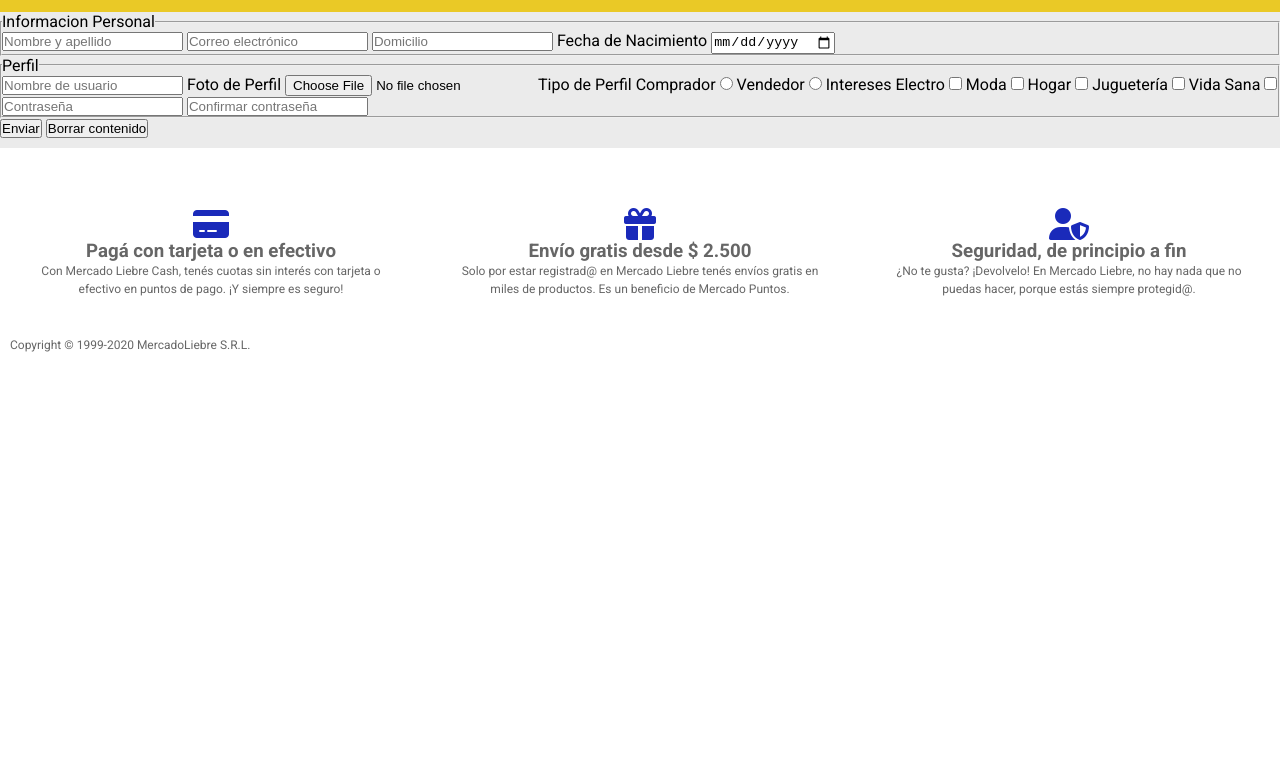
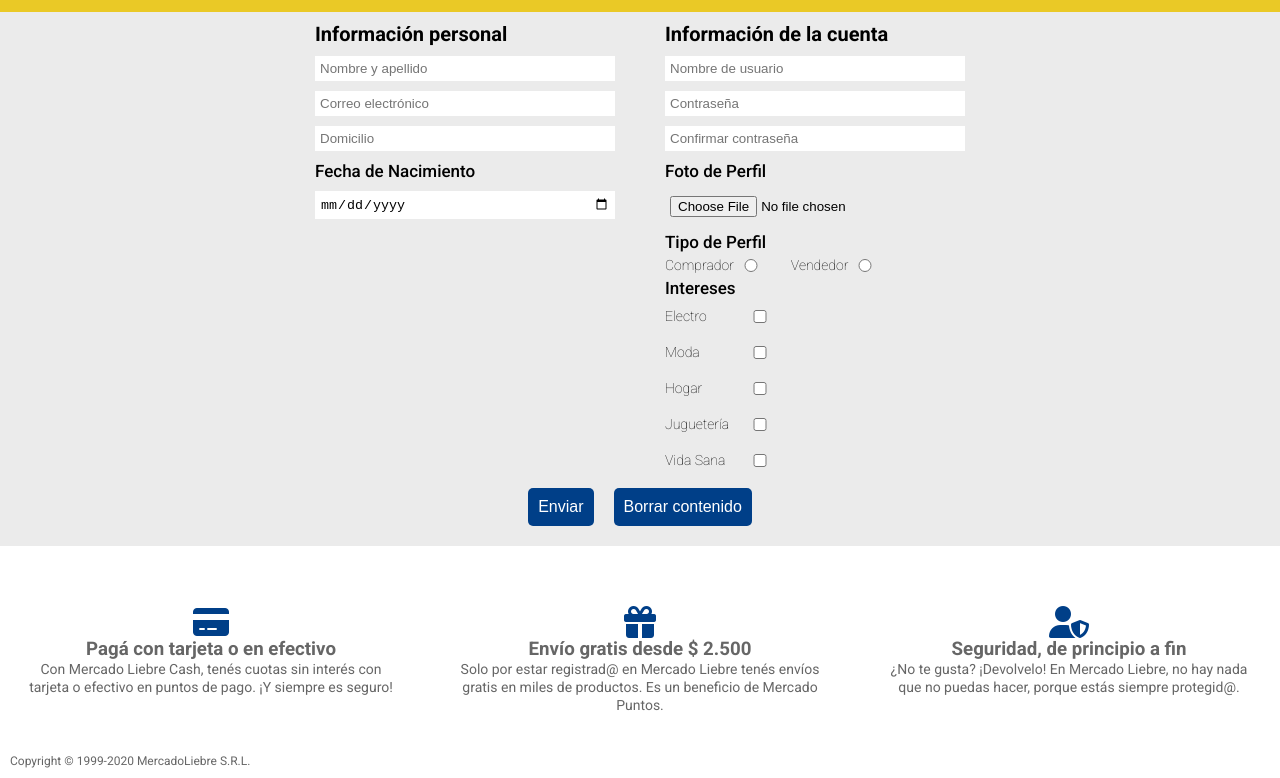
Before and after one commit to httpini/MercadoLiebre, a website: page source/views/register.html in a window 1280 px wide. Shown: the part 117-895 px from the top of the page. Before the commit the page ends 800 px from the top, so only its background shows below. Drawn offline with Linux system fonts and the light colour scheme.

Commit message:
Se agregaron los ultimos estilos a formularios

```diff
--- a/barra de busqueda.txt
+++ /dev/null
@@ -1,6 +0,0 @@
-<form>
-<fieldset>
-<input >
-<button>
-</fieldset>
-</form>
--- a/public/css/fonts.css
+++ b/public/css/fonts.css
@@ -75,7 +75,7 @@ form.search-bar{
 .burger-button{
     text-align: center;
     color: rgb(255,255,255);
-    background-color:#03264C;
+    background-color:#003f88;
     font-size: 16px;
     max-width: 50px;
     padding: 12px 0;
@@ -364,7 +364,7 @@ footer section{
 
 
 footer section i{
-    color:#1A2ABA;
+    color:#003f88;
     font-size: 2em;
     line-height:10px;
 }
@@ -413,4 +413,7 @@ footer section p{
     footer p{
         flex-basis: 100vw
     }
+    footer section p{
+        font-size:14px
+    }
 }
--- a/public/css/login.css
+++ b/public/css/login.css
@@ -0,0 +1,47 @@
+main{
+    display: block;
+    background-color:  #ebebeb
+}
+main form {
+    display:block;
+    padding: 20px 50px;
+    margin: auto;
+    background-color:  #ebebeb
+}
+main form fieldset{
+    display:block;
+    border: none
+}
+main form fieldset input{
+    display:block;
+    width: 100%;
+    border: none;
+    margin-bottom:20px;
+    padding: 10px 0;
+    border-radius: 5px;
+}
+main form fieldset button{
+    padding: 10px;
+    width: 100%;
+    border-radius: 5px;
+    border: none;
+
+    background-color: #003f88
+}
+main form fieldset button a{
+    color: #fff;
+    font-size: 16px;
+    text-decoration: none;
+}
+
+@media (min-width:768px){
+    main form {
+        width: 500px
+    }
+}
+
+@media (min-width:1024px){
+    main form {
+        width: 700px
+    }
+}
--- a/public/css/register.css
+++ b/public/css/register.css
@@ -0,0 +1,123 @@
+
+
+main{
+    display: block;
+    background-color:  #ebebeb
+}
+main form {
+    display:block;
+    padding:10px 0;
+    width: 95vw;
+    margin: auto
+}
+main form fieldset{
+    display:block;
+    border: none;
+    padding: 0px 20px 20px 20px
+}
+main form fieldset input{
+    display:block;
+    border: none;
+    margin:10px auto;
+    padding:5px;
+    width:100%
+}
+main form fieldset legend{
+    display:block;
+    font-size: 20px;
+    font-weight: 600
+
+}
+main form fieldset label{
+    display:block;
+    font-size: 17px;
+    font-weight:450
+}
+
+
+.perfil-abuelo{
+    display:flex;
+    justify-content:flex-start;
+    padding:5px 0;
+    gap:30px
+}
+
+
+.perfil-padre{
+
+    display: flex;
+    align-items: center;
+}
+.perfil-padre label{
+
+    font-size: 14px;
+    font-weight: 250;
+    padding-right: 7px
+}
+.perfil-padre input{
+    width: 20px;
+    padding: 0;
+    margin: 0
+}
+.intereses{
+    display: flex;
+    flex-direction: column;
+    padding:0
+}
+.intereses div{
+    flex-grow: 1;
+    display: flex;
+    align-items: center;
+    justify-content: flex-start;
+    margin: 10px 0
+}
+
+.intereses div label{
+    width:65px;
+    font-size: 14px;
+    font-weight: 250
+}
+.intereses div input{
+    width:20%;
+    margin:0
+}
+
+
+.buttons{
+    display: flex;
+    justify-content: center;
+    gap:20px
+}
+
+.buttons button{
+    padding: 10px;
+    font-size: 16px;
+
+    border-radius: 5px;
+    border: none;
+    color: #fff;
+    background-color: #003f88
+}
+
+
+@media(min-width:1024px){
+    main form {
+        display:flex;
+        justify-content: center;
+        flex-wrap:wrap;
+        gap: 10px 50px;
+        width: 95vw;
+        margin: auto;
+        position: relative
+
+}
+main form fieldset{
+    width: 300px;
+    padding:0
+}
+fieldset.buttons{
+    width: 100%
+}
+
+
+}
--- a/source/views/register.html
+++ b/source/views/register.html
@@ -11,6 +11,7 @@
     <link rel="stylesheet" href="https://cdnjs.cloudflare.com/ajax/libs/font-awesome/6.1.1/css/all.min.css" integrity="sha512-KfkfwYDsLkIlwQp6LFnl8zNdLGxu9YAA1QvwINks4PhcElQSvqcyVLLD9aMhXd13uQjoXtEKNosOWaZqXgel0g==" crossorigin="anonymous" referrerpolicy="no-referrer" />
 
     <link rel="stylesheet" href="/css/fonts.css">
+    <link rel="stylesheet" href="/css/register.css">
 
 
 </head>
@@ -18,7 +19,7 @@
     <header class="main-header">
         <div class="main-header-top-bar">
             <figure>
-                <img src="/assets/logo-mercado-liebre.svg" alt="Logo Mercado Liebre" class="logo">
+                <a href="/"><img src="/assets/logo-mercado-liebre.svg" alt="Logo Mercado Liebre" class="logo"></a>
             </figure>
 
             <form action="/" method="get" class="search-bar">
@@ -53,46 +54,61 @@
     <main>
         <form action="/" method="post">
             <fieldset>
-                <legend>Informacion Personal</legend>
+                <legend>Información personal</legend>
                 <input type="text" name="name" id="name" placeholder="Nombre y apellido">
                 <input type="email" name="email" id="email" placeholder="Correo electrónico">
                 <input type="text" name="adress" id="adress" placeholder="Domicilio">
-                <label for="date"></label>Fecha de Nacimiento</label>
+                <label for="date">Fecha de Nacimiento</label>
                 <input type="date" name="date" id="date">
             </fieldset>
             <fieldset>
-                <legend>Perfil</legend>
+                <legend>Información de la cuenta</legend>
 
                 <input type="text" name="userName" id="userName" placeholder="Nombre de usuario">
+                <input type="password" name="password" id="password" placeholder="Contraseña">
+                <input type="password" name="passwordConfirm" id="passwordConfirm" placeholder="Confirmar contraseña">
 
                 <label for="profileImage">Foto de Perfil</label>
-                <input type="file" name="profileImage" id="profileImage"
+                <input type="file" name="profileImage" id="profileImage">
 
                 <label>Tipo de Perfil</label>
-                <label for="c">Comprador</label>
-                <input type="radio" name="perfil" id="c" Value="Comprador">
-                <label for="c">Vendedor</label>
-                <input type="radio" name="perfil" id="v" Value="Vendedor">
+                <fieldset class="perfil-abuelo">
+                    <div class="perfil-padre">
+                        <label for="c" class="perfil">Comprador</label>
+                        <input class="perfil" type="radio" name="perfil" id="c" Value="Comprador">
+                    </div>
+                    <div class="perfil-padre">
+                        <label for="v" class="perfil">Vendedor</label>
+                        <input class="perfil" type="radio" name="perfil" id="v" Value="Vendedor">
+                    </div>
+                </fieldset>
+
 
                 <label>Intereses</label>
+                <fieldset class="intereses">
+                    <div>
                         <label for="electro">Electro</label>
                         <input type="checkbox" name="intereses" id="electro">
-                <label for="moda">Moda</label>
+                    </div>
+                    <div><label for="moda">Moda</label>
                         <input type="checkbox" name="intereses" id="moda">
-                <label for="hogar">Hogar</label>
+                    </div>
+                    <div><label for="hogar">Hogar</label>
                         <input type="checkbox" name="intereses" id="hogar">
-                <label for="toys">Juguetería</label>
+                    </div>
+                    <div><label for="toys">Juguetería</label>
                         <input type="checkbox" name="intereses" id="toys">
-                <label for="vidaSana">Vida Sana</label>
+                    </div>
+                    <div><label for="vidaSana">Vida Sana</label>
                         <input type="checkbox" name="intereses" id="vidaSana">
+                    </div>
+                </fieldset>
+            </fieldset>
+            <fieldset class="buttons">
+                <button class="but-a" type="submit">Enviar</button>
+                <button class="but-b" type="reset">Borrar contenido</button>
+            </fieldset>
 
-                <input type="password" name="password" id="password" placeholder="Contraseña">
-
-                <input type="password" name="passwordConfirm" id="passwordConfirm" placeholder="Confirmar contraseña">
-
-            </fieldset>
-            <button type="submit">Enviar</button>
-            <button type="reset">Borrar contenido</button>
         </form>
 
     </main>
```
Also changed, not shown: source/views/home.html (+1 -1 lines), source/views/login.html (+2 -2 lines). Lines whose indentation alone changed are shown as unchanged.
